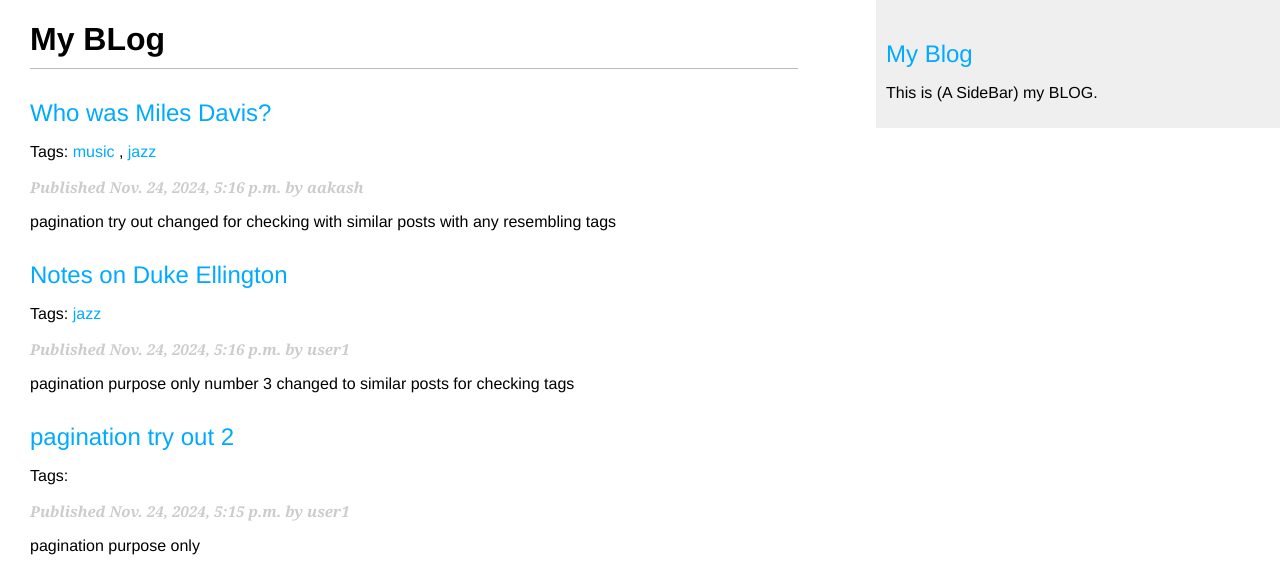
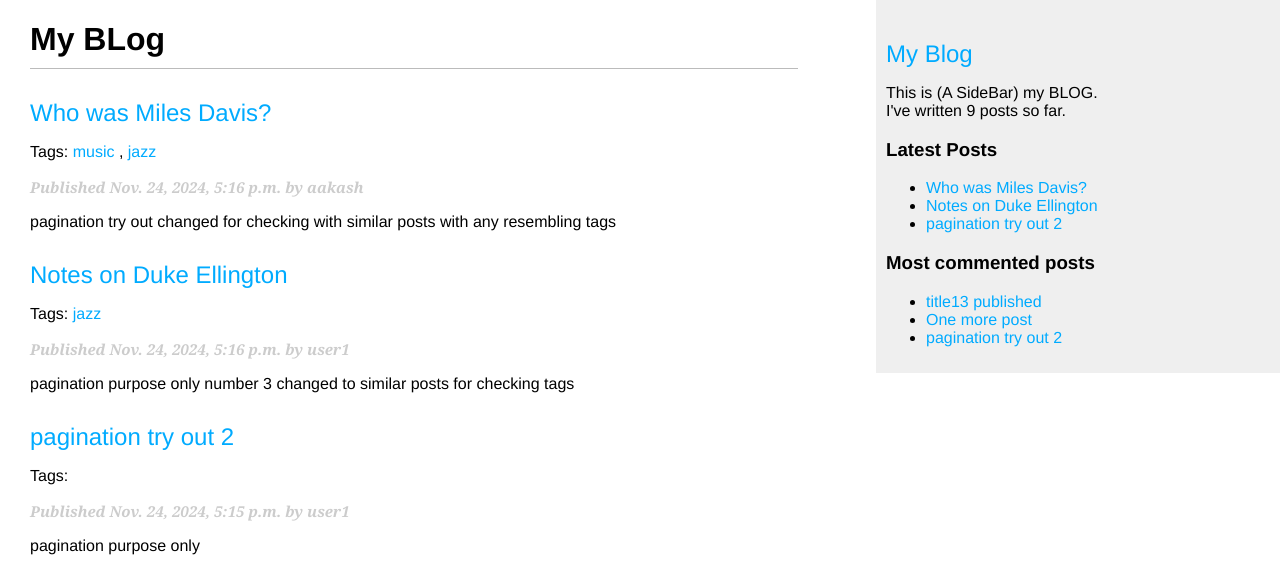
Before and after one commit to Aakashraz/django-myblog, a Django app: page /blog/ in a window 1280 px wide. Shown: the top 587 px of the page. Run offline with Django 5.2, Linux system fonts and the light colour scheme; data comes from the database, SQL or seed files in the repository; parts of the project's set-up code (start-up, migrations or seed data) failed here and were passed over.

Commit message:
custom template files created on blog_tags.py and implemented on the base.html

```diff
--- a/blog/templates/blog/base.html
+++ b/blog/templates/blog/base.html
@@ -1,4 +1,7 @@
-{# to load the static files#}
+<!-- to load the custom template tags -->
+{% load blog_tags %}
+
+<!-- to load the static files -->
 {% load static %}
 
 <!DOCTYPE html>
@@ -16,7 +19,23 @@
     </div>
     <div id="sidebar">
         <a href="{% url 'blog:post_list' %}"><h2>My Blog </h2></a>
-        <p>This is (A SideBar) my BLOG.</p>
+        <p>
+            This is (A SideBar) my BLOG. <br>
+            I've written {% total_posts %} posts so far.
+        </p>
+        <h3>Latest Posts</h3>
+        <!-- Showing only 3 posts -->
+        {% show_latest_posts 3 %}
+        <h3>Most commented posts</h3>
+        {# only getting exactly 3 posts for now #}
+        {% get_most_commented_posts 3 as most_commented_posts %}
+        <ul>
+            {% for post in most_commented_posts %}
+                <li>
+                    <a href="{{ post.get_absolute_url }}">{{ post.title }}</a>
+                </li>
+            {% endfor %}
+        </ul>
     </div>
 
 </body>
--- /dev/null
+++ b/blog/templates/blog/post/latest_posts.html
@@ -0,0 +1,7 @@
+<ul>
+    {% for post in latest_posts %}
+        <li>
+            <a href="{{ post.get_absolute_url }}"> {{ post.title }}</a>
+        </li>
+    {% endfor %}
+</ul>
--- /dev/null
+++ b/blog/templatetags/blog_tags.py
@@ -0,0 +1,46 @@
+from django import template
+from django.db.models import Count
+from ..models import Post
+
+# Each module that contains template tags needs to define a variable called register to be a valid tag
+# library. This variable is an instance of template.Library, and it’s used to register the template tags
+# and filters of the application
+register = template.Library()
+
+
+# We have added the @register.simple_tag decorator to the function, to register it as a simple tag.
+# Django will use this function's name as the tag name.
+# If you want to register it using a different name, you can do so by specifying a name attribute,
+# such as @register.simple_tag(name='my_tag')
+@register.simple_tag
+def total_posts():
+    return Post.published.count()
+
+
+# The line @register.inclusion_tag('blog/post/latest_posts.html') is telling Django "Hey, I want to create
+# a new template tag, and when I use it, please use this HTML file (latest_posts.html) to display the results."
+@register.inclusion_tag('blog/post/latest_posts.html')
+def show_latest_posts(count=5):
+    latest_posts = Post.published.order_by('-publish')[:count]
+    # [:count] takes only the number of posts you specified (like saying "give me the first 5")
+    return {'latest_posts': latest_posts}
+
+
+# to use this in your templates, you could write something like:
+# {% show_latest_posts %} --> Shows % posts
+# {% show_latest_posts 3 %} --> Shows 3 posts
+
+
+@register.simple_tag
+def get_most_commented_posts(count=5):
+    return Post.published.annotate(
+        total_comments=Count('comments')
+    ).order_by('-total_comments')[:count]
+    # This query is doing several things in sequence:
+    #
+    # Post.published starts with all your published posts
+    # .annotate(total_comments=Count('comments')) adds a new calculated field to each post that counts how many
+    # comments it has. Think of it like adding a sticky note to each post with its comment count.
+    # .order_by('-total_comments') sorts the posts by their comment count, with the minus sign meaning
+    # "highest to lowest" (like arranging posts from most commented to least commented)
+    # [:count] takes just the top few posts based on the count parameter we specified
```
Also changed, not shown: blog/templatetags/__init__.py (added).
